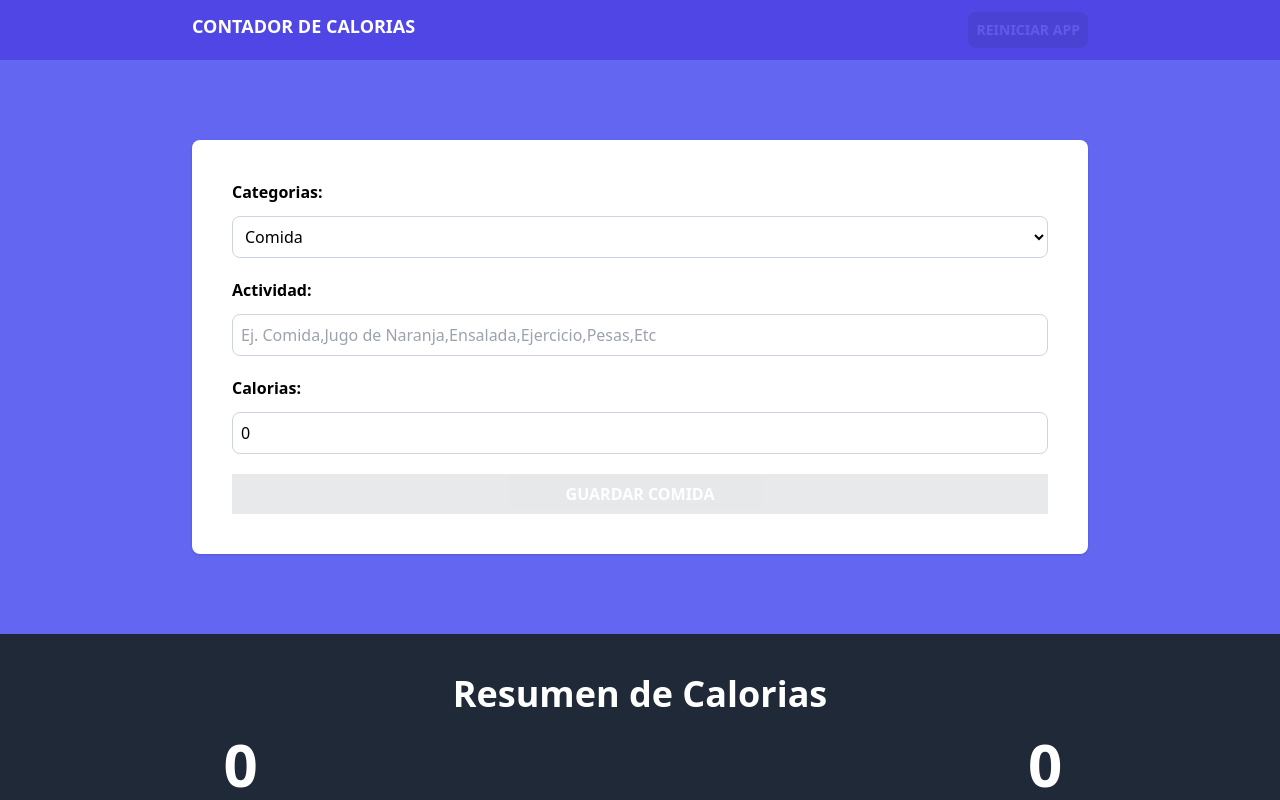
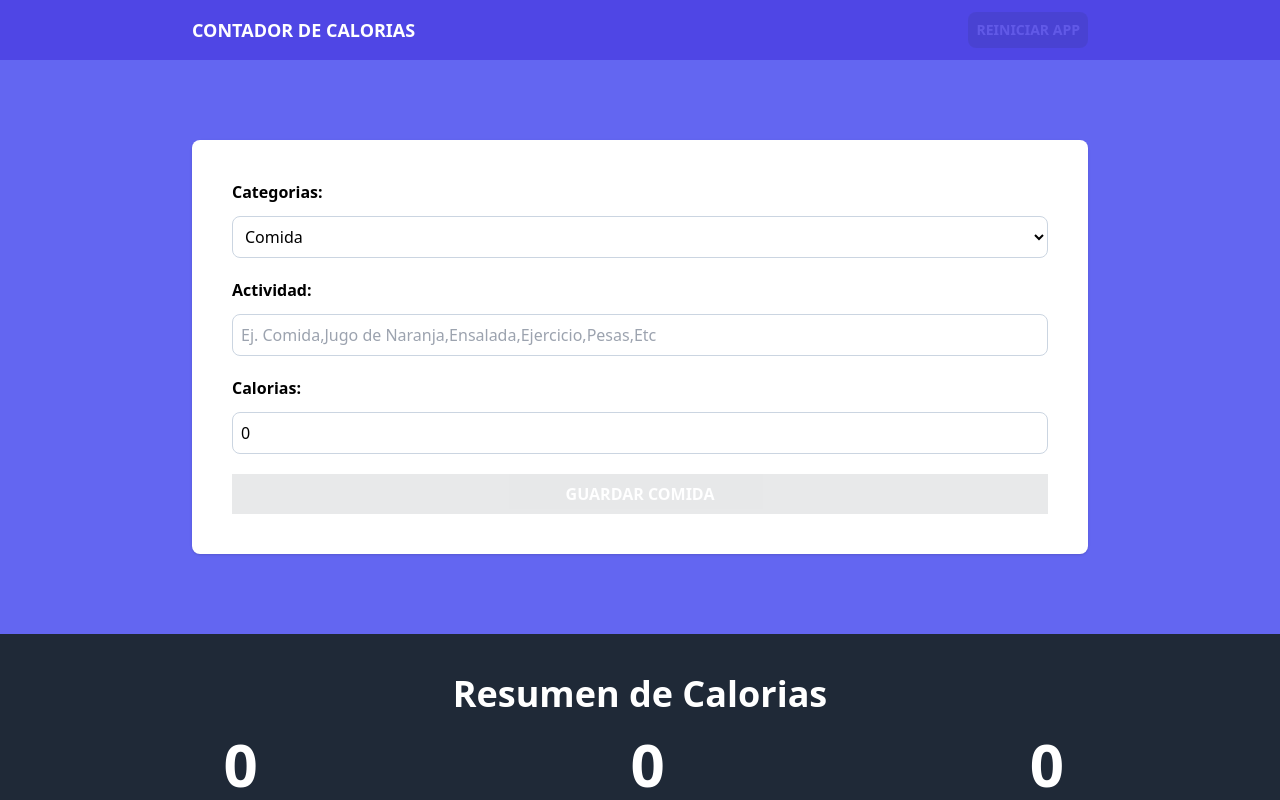
Before and after one commit to camilo9090/workReact4, a React (Vite) app in the folder calorie-tracker/: page / in a window 1280 px wide. Shown: the top 800 px of the page. Built offline with nearby package versions, Linux system fonts and the light colour scheme.

Commit message:
se finalizo el proyecto

```diff
--- a/calorie-tracker/src/App.tsx
+++ b/calorie-tracker/src/App.tsx
@@ -21,8 +21,8 @@
 
     <>
       <header className="bg-indigo-600 py-3">
-        <div className="max-w-4xl mx-auto flex justify-between">
-          <h1 className="text-center text-lg font-bold text-white uppercase">
+        <div className="max-w-4xl mx-auto flex justify-between items-center">
+          <h1 className="text-center text-lg font-bold text-white uppercase ">
             Contador de Calorias
           </h1>
           <button className="bg-gray-800 hover:bg-gray-900 p-2
--- a/calorie-tracker/src/components/CalorieTracker.tsx
+++ b/calorie-tracker/src/components/CalorieTracker.tsx
@@ -1,6 +1,7 @@
 
 import { useMemo } from 'react'
 import type { Activity } from '../types'
+import CaloriesDisplay from './CaloriesDisplay'
 
 type CalorieTrackerProps = {
 
@@ -15,6 +16,7 @@
         total + activity.calories : total, 0), [activities])
     const caloriesBorne = useMemo(() => activities.reduce((total, activity) => activity.category === 2 ?
         total + activity.calories : total, 0), [activities])
+    const netCalories = useMemo(() => caloriesConsumed - caloriesBorne, [activities])
     return (
         <>
 
@@ -22,19 +24,23 @@
             <h2 className='text-4xl font-black text-white text-center'>Resumen de Calorias</h2>
             <div className='flex flex-col items-center md:flex-row md:justify-between gap-5 mt-5'>
 
-                <p className='text-white font-bold rounded-full grid grid-cols-1 gap-3 text-center'>
+                <CaloriesDisplay
 
-                    <span className='font-black text-6xl text-orange'>{caloriesConsumed}</span>
-                    Consumidas
+                    calories={caloriesConsumed}
+                    text="Consumidas"
+                />
 
-                </p>
+                <CaloriesDisplay
 
-                <p className='text-white font-bold rounded-full grid grid-cols-1 gap-3 text-center'>
+                    calories={caloriesBorne}
+                    text="Quemadas"
+                />
 
-                    <span className='font-black text-6xl text-orange'>{caloriesBorne}</span>
-                    Quemadas
+                <CaloriesDisplay
 
-                </p>
+                    calories={netCalories}
+                    text="Diferencia"
+                />
             </div>
 
         </>
--- /dev/null
+++ b/calorie-tracker/src/components/CaloriesDisplay.tsx
@@ -0,0 +1,15 @@
+type caloriesDisplayProps={
+    calories:number
+    text:string
+}
+
+export default function CaloriesDisplay({calories,text}:caloriesDisplayProps) {
+  return (
+    <p className='text-white font-bold rounded-full grid grid-cols-1 gap-3 text-center'>
+
+    <span className='font-black text-6xl text-orange'>{calories}</span>
+    {text}
+
+</p>
+  )
+}
```
